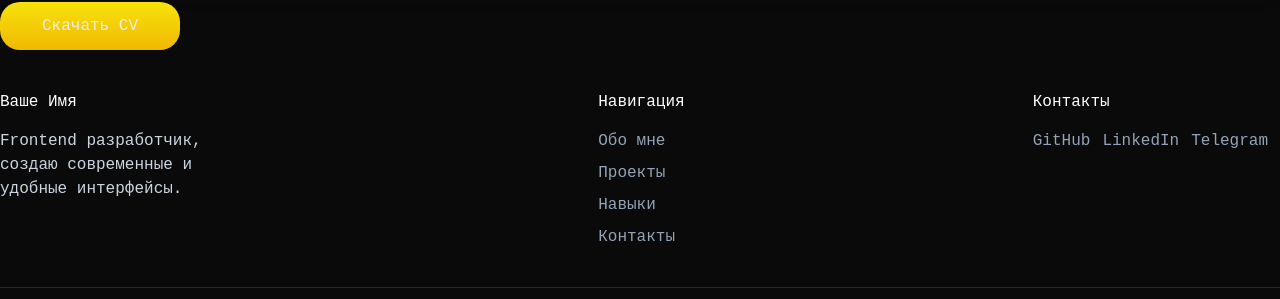
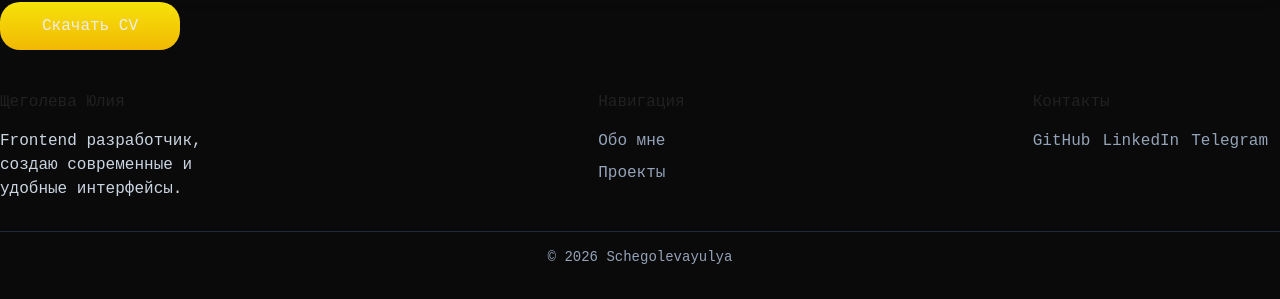
Before and after one commit to Marakuya90/portfolio, a Next.js app: page / in a window 1280 px wide. Shown: the part 795-1094 px from the top of the page. Built offline with nearby package versions, Linux system fonts and the light colour scheme.

Commit message:
fix footer link, cv link

```diff
--- a/src/app/components/simple/Footer/Footer.module.css
+++ b/src/app/components/simple/Footer/Footer.module.css
@@ -19,7 +19,7 @@
 .footerSection h3,
 .footerSection h4 {
     margin-bottom: 15px;
-    color: #fff;
+    color: #212121;
 }
 
 .footerSection p {
--- a/src/app/components/simple/Footer/Footer.tsx
+++ b/src/app/components/simple/Footer/Footer.tsx
@@ -8,7 +8,7 @@ const Footer = () => {
 
           {/* О разработчике */}
           <div className={styles.footerSection}>
-            <h3>Ваше Имя</h3>
+            <h3>Щеголева Юлия</h3>
             <p>
               Frontend разработчик, создаю современные и удобные интерфейсы.
             </p>
@@ -18,10 +18,10 @@ const Footer = () => {
           <div className={styles.footerSection}>
             <h4>Навигация</h4>
             <ul className={styles.list}>
-              <li><a href="#about">Обо мне</a></li>
-              <li><a href="#projects">Проекты</a></li>
-              <li><a href="#skills">Навыки</a></li>
-              <li><a href="#contact">Контакты</a></li>
+              <li><a href="/portfolio/cv">Обо мне</a></li>
+              <li><a href="/portfolio">Проекты</a></li>
+              {/*<li><a href="#skills">Навыки</a></li>*/}
+              {/*<li><a href="#contact">Контакты</a></li>*/}
             </ul>
           </div>
 
--- a/src/app/layout.tsx
+++ b/src/app/layout.tsx
@@ -10,7 +10,7 @@ export const metadata: Metadata = {
   title: "PORTFOLIO | Schegoleva Yulya",
   description: "Портфолио фронтенд-разработчика"
 }
-const cvLink = '/portfolio/files/schegoleva_cv.pdf'
+const cvLink = '/portfolio/files/schegoleva_cv_new.pdf'
 
 export default function RootLayout({
   children,
```
